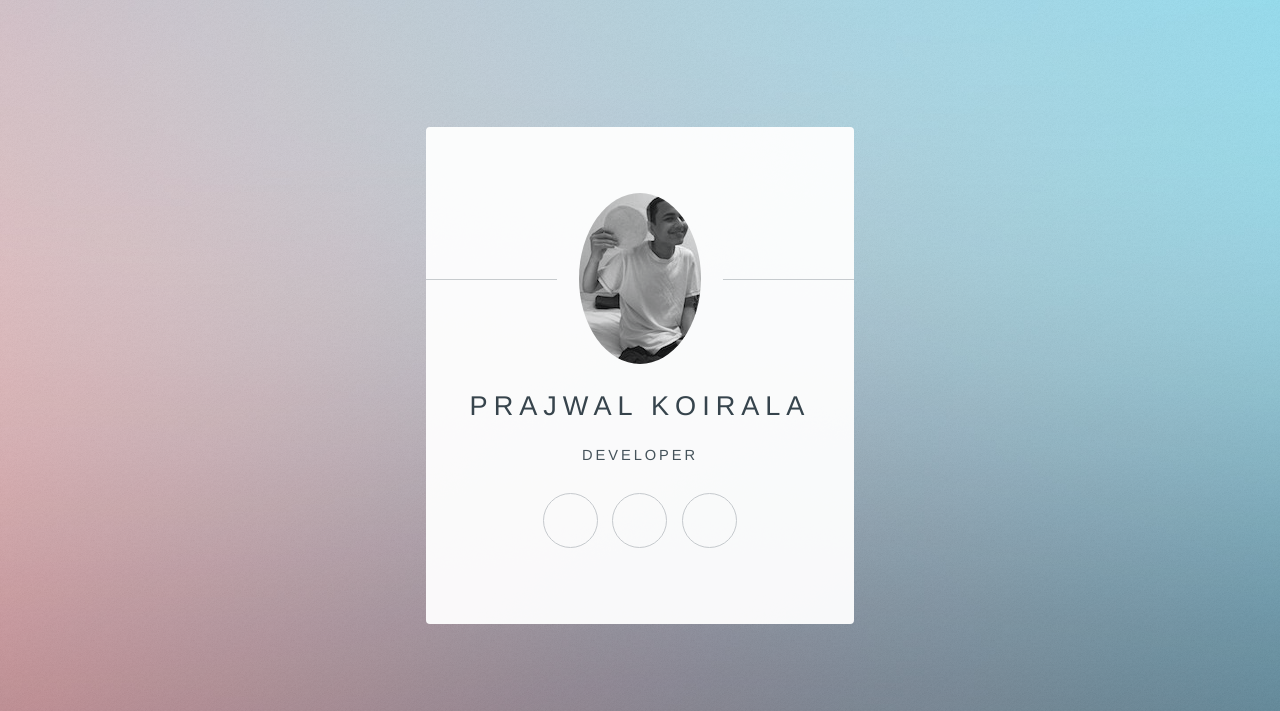
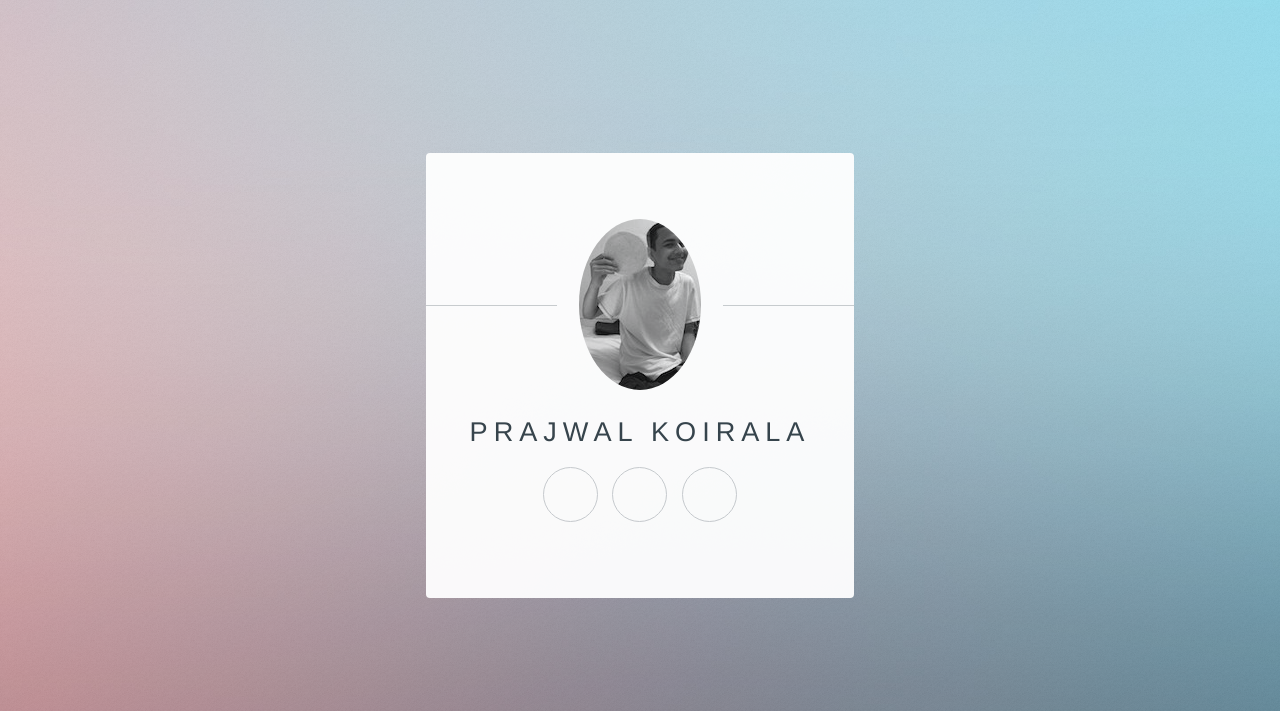
Before and after one commit to fossabot/www.prajwalkoirala.com, a PHP site: page / in a window 1280 px wide. Shown: the top 711 px of the page. Run offline with PHP 8.4, Linux system fonts and the light colour scheme.

Commit message:
Update index.php

```diff
--- a/index.php
+++ b/index.php
@@ -9,8 +9,8 @@
  </head>
  <body>
      <class=is-loading><div id=wrapper><section id=main>
-     <header><span class=avatar><img src=https://www.prajwalkoirala.com/images/avatar.png alt="Prajwal Koirala" title="Avatar"/></span><h1>Prajwal Koirala</h1><p>Developer</header>
+     <header><span class=avatar><img src=https://www.prajwalkoirala.com/images/avatar.png alt="Prajwal Koirala" title="Avatar"/></span><h1>Prajwal Koirala</h1></header>
      <footer><ul class=icons><li><a class=fa-phone-square href=tel:+10000000000>Phone</a>
      <li><a class=fa-envelope-o href=mailto:admin@prajwalkoirala.com>Email</a>
-     <li><a class=fa-map-marker target="_blank" href=https://goo.gl/maps/5WFYyt2QDzp>Address</a></ul></footer></section>
+     <li><a class=fa-map-marker target="_blank" href=https://goo.gl/maps/5WFYyt2QDzp>Address</a></ul></section>
      <footer id=footer><ul class=copyright><li>©Prajwal Koirla</ul>
```
